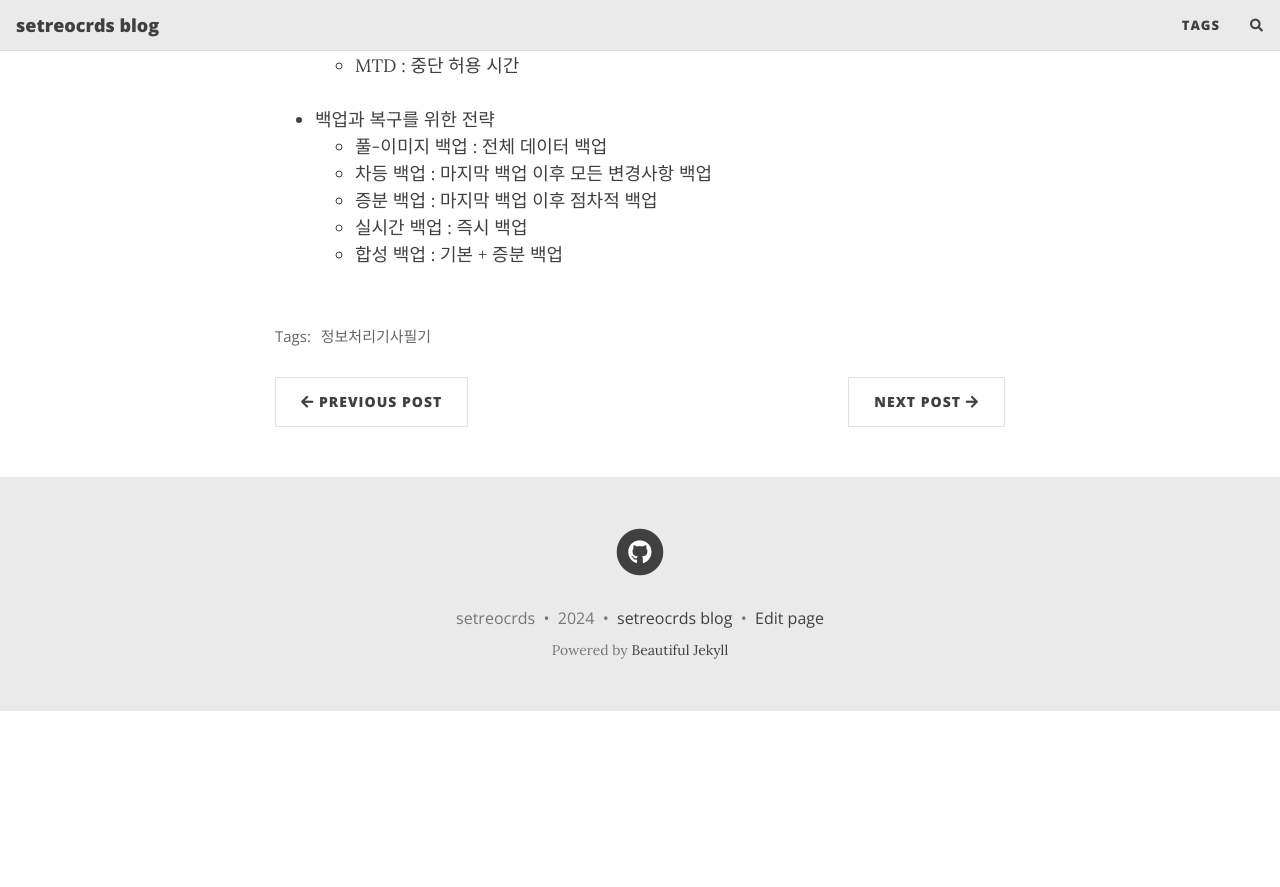
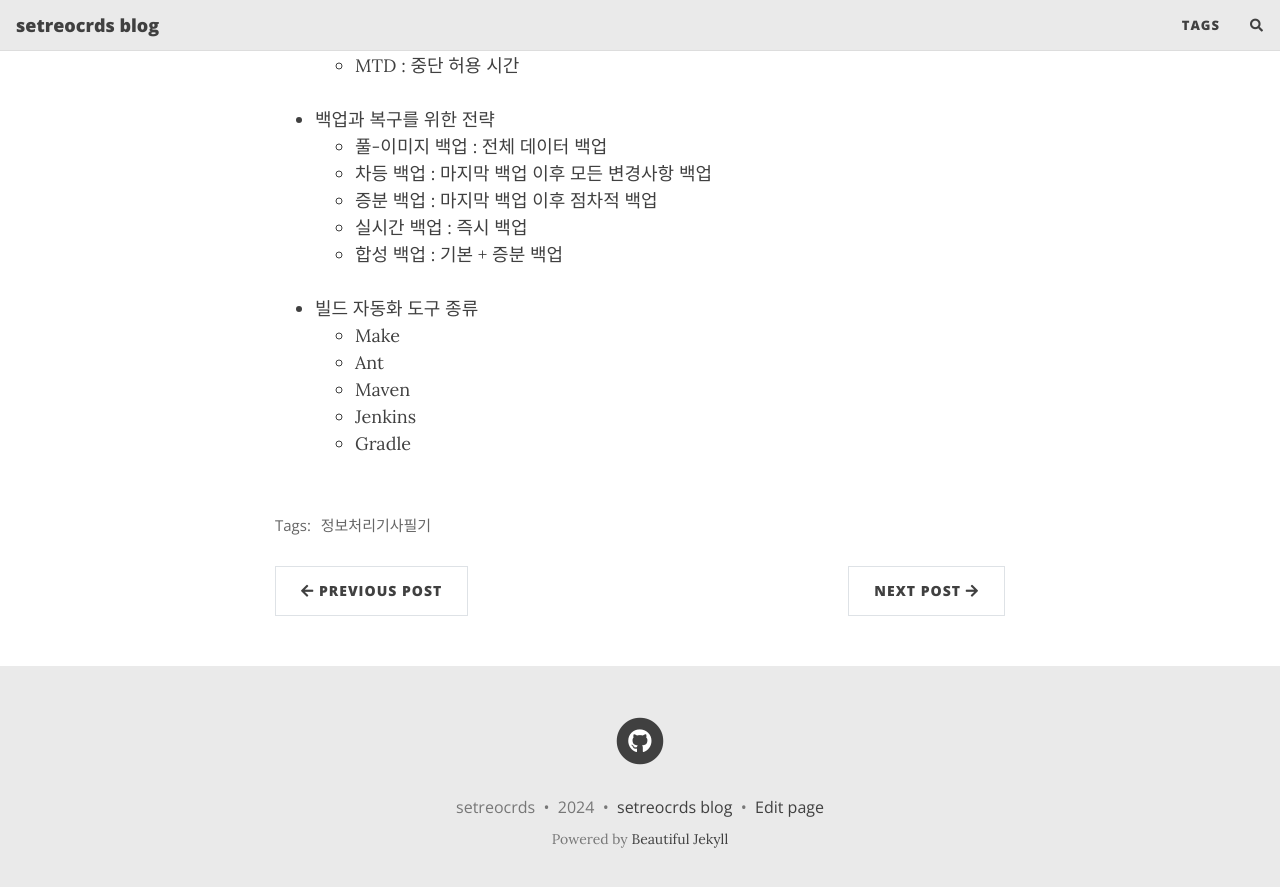
Before and after one commit to setrecords/setrecords.github.io, a Jekyll site: the page built from _posts/2024-02-18-2024 정보처리기사 필기 - 2.3 제품 소프트웨어 패키징.md, in a window 1280 px wide and 900 px high, scrolled down 3705 px. Shown: the top 887 px of the window. Built offline with Jekyll 4.4.1, drawn with Linux system fonts in a browser that asks for light colours; nearby versions of some CDN libraries; comment, search, counter and statistics services are not loaded; before the commit the page ends 4416 px from its top, so only the background shows below that.

Commit message:
Update 2024-02-18-2024 정보처리기사 필기 - 2.3 제품 소프트웨어 패키징.md

```diff
--- a/_posts/2024-02-18-2024 정보처리기사 필기 - 2.3 제품 소프트웨어 패키징.md
+++ b/_posts/2024-02-18-2024 정보처리기사 필기 - 2.3 제품 소프트웨어 패키징.md
@@ -150,3 +150,11 @@ tags: [정보처리기사필기]
   - 실시간 백업 : 즉시 백업
   - 합성 백업 : 기본 + 증분 백업
 <br/><br/>
+
+- 빌드 자동화 도구 종류
+  - Make
+  - Ant
+  - Maven
+  - Jenkins
+  - Gradle
+<br/><br/>
```
